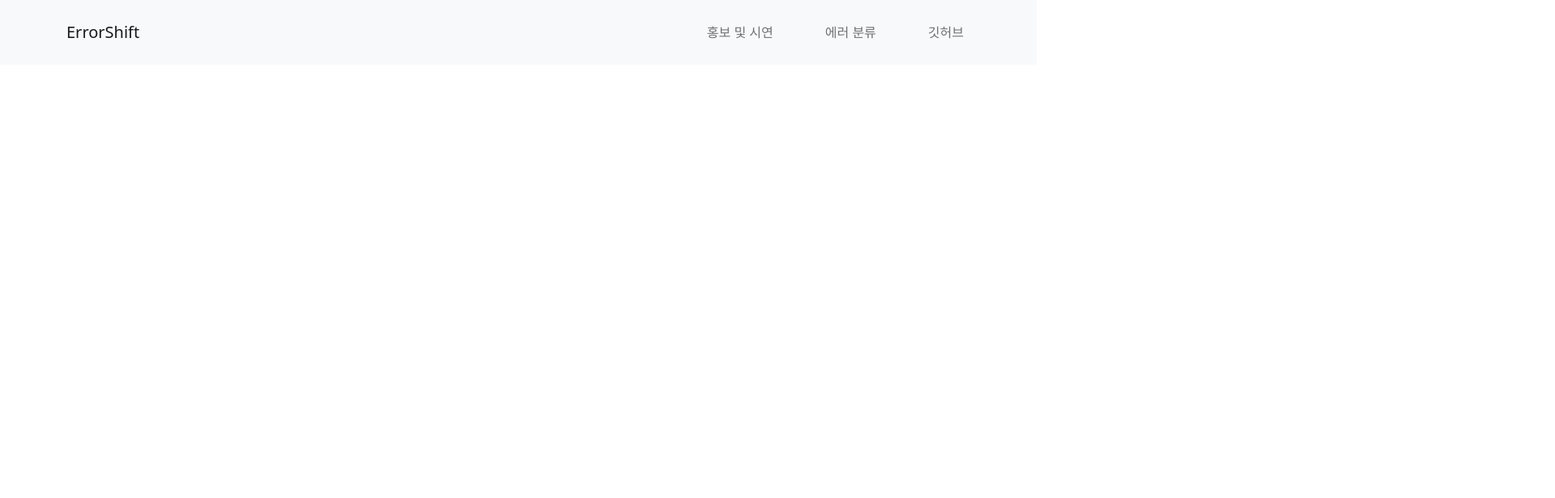
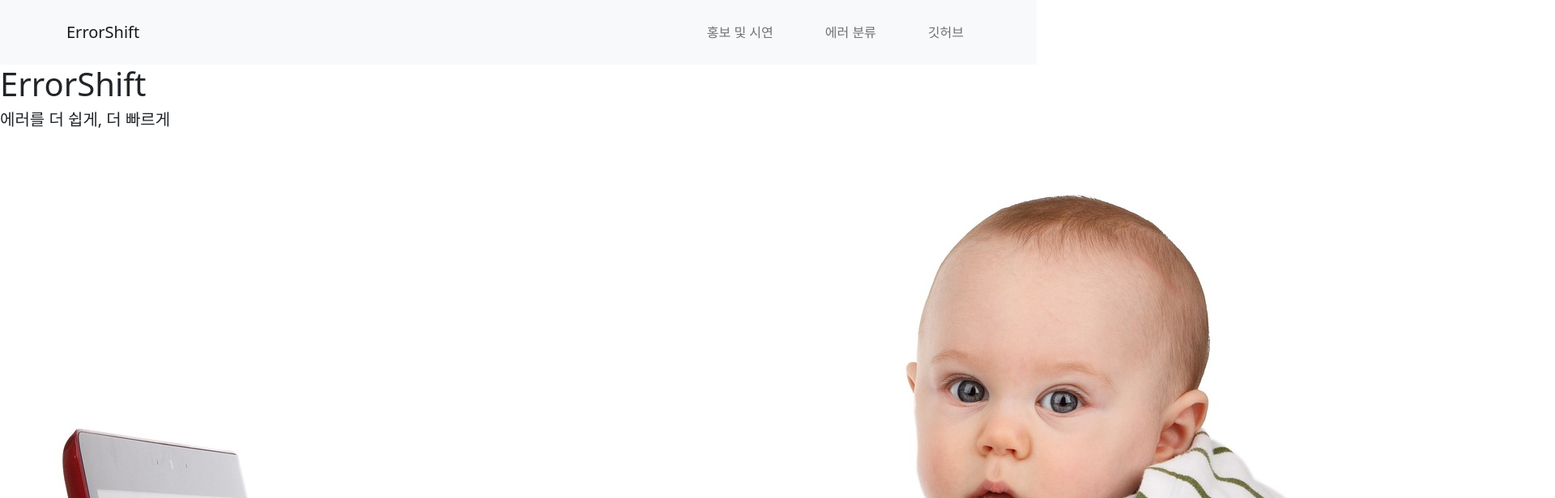
Before and after one commit to whgusqls007/ErrorShift, a React (Create React App) app in the folder frontend/: page / in a window 1280 px wide. Shown: the top 616 px of the page at 81% size, 1920 px wide, since content can reach past the window. Built offline with nearby package versions, Linux system fonts and the light colour scheme.

Commit message:
modify Home

```diff
--- a/frontend/src/features/main/home/home.js
+++ b/frontend/src/features/main/home/home.js
@@ -1,10 +1,21 @@
 import NavBar from "../../../common/navbar/NavBar"
 import "bootstrap/dist/css/bootstrap.min.css"
 import 'bootstrap/dist/js/bootstrap.bundle.min'
+import img from "../../../assets/img/img1.jpg"
+
 function Home(){
     return(
         <div>
             <NavBar></NavBar>
+            <div className="Home">
+                <div className="main1">
+                    <h1>ErrorShift</h1>
+                    <h5>에러를 더 쉽게, 더 빠르게</h5>
+                    <div>
+                        <img src={img} />
+                    </div>
+                </div>
+            </div>
         </div>
     )
 }
```
Also changed, not shown: frontend/src/assets/img/img1.jpg (added).
